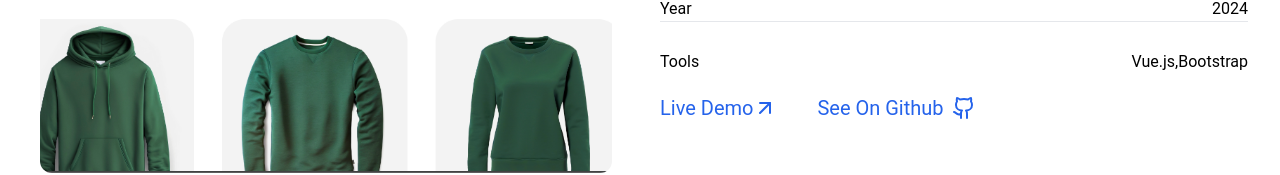
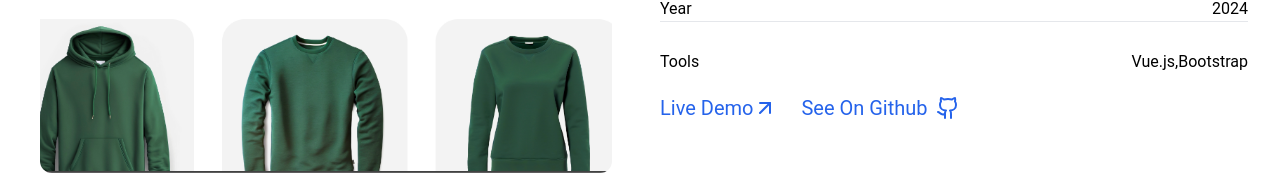
Before and after one commit to Lafiasabigado/Lafia-Portfolio, a Next.js app: page /projects in a window 1280 px wide. Shown: the part 565-740 px from the top of the page. Built offline with nearby package versions, Linux system fonts and the light colour scheme.

Commit message:
projects

```diff
--- a/app/projects/page.tsx
+++ b/app/projects/page.tsx
@@ -74,7 +74,7 @@ const Projects = () => {
                       <p className='dark:text-gray-300'>Tools</p>
                       <p className='dark:text-gray-300 ml-2'>{project.tools}</p>
                     </div>
-                    <div className='justify-start gap-8 flex items-center pt-5'>
+                    <div className='justify-start gap-4 flex items-center pt-5'>
                       <Link href={project.link} className='flex text-blue-600 text-xl justify-center items-center'>
                         <p className=''>Live Demo</p>
                         <ArrowUpRightIcon />
```
